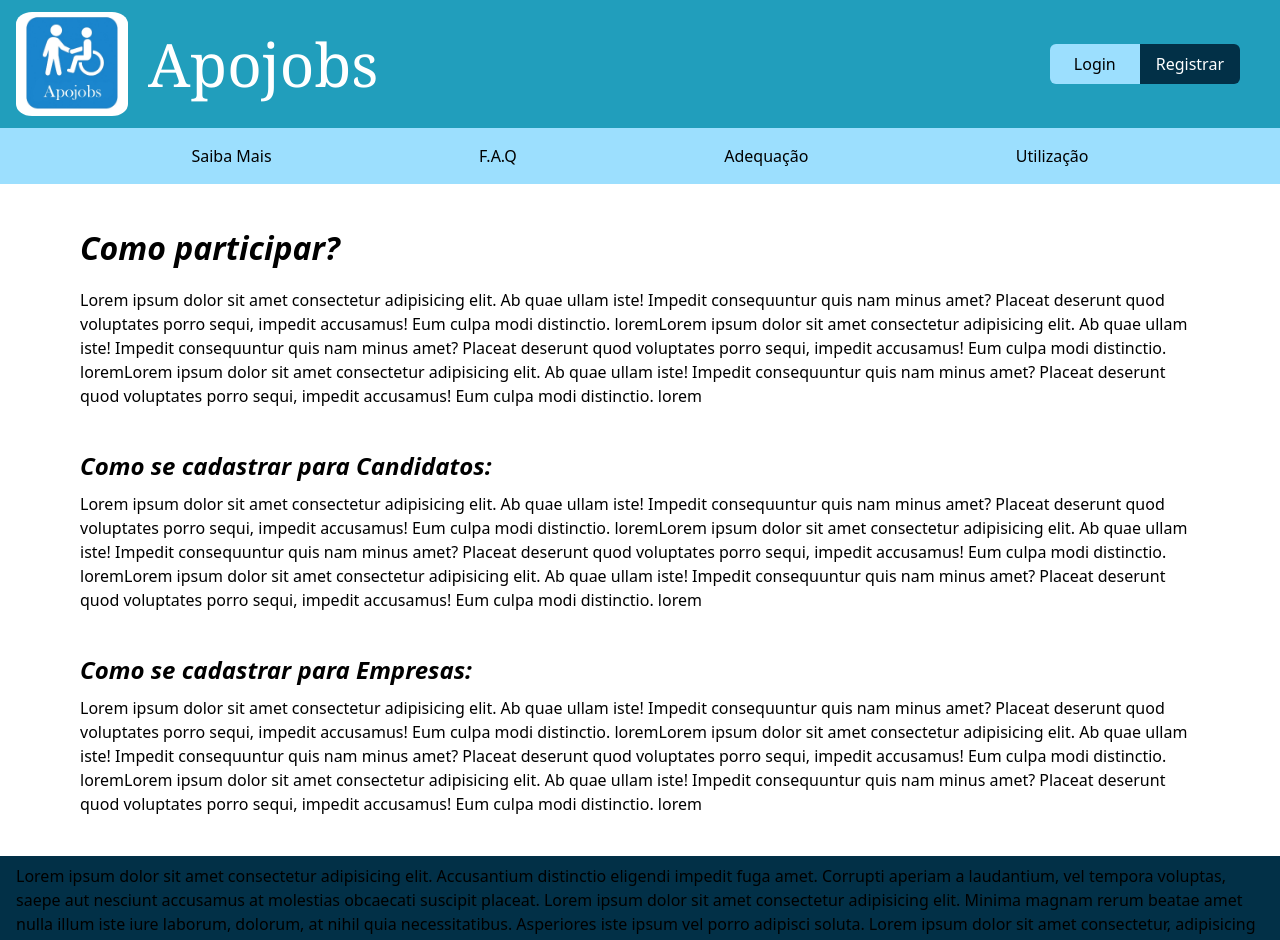
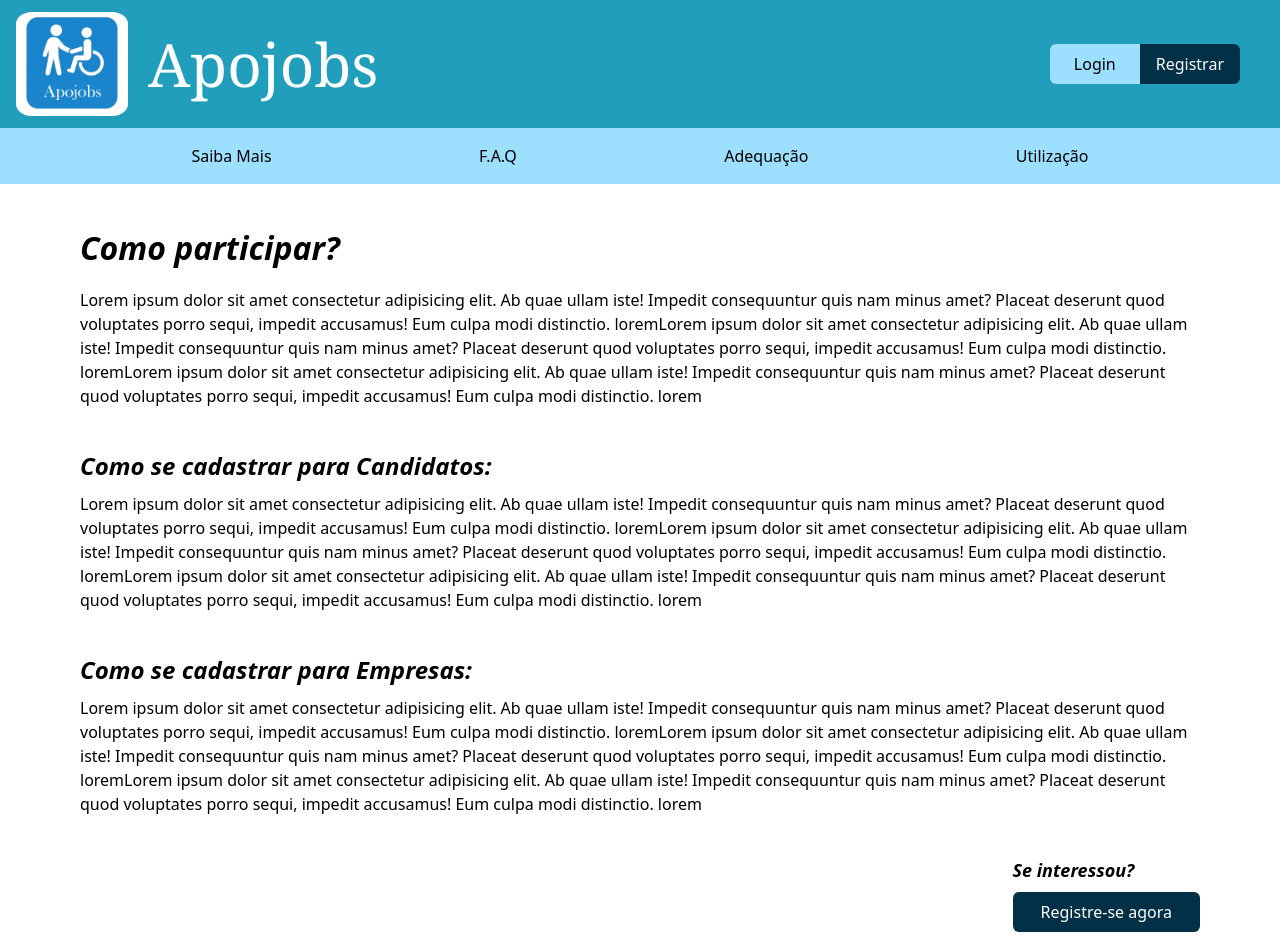
Before and after one commit to t4Facef/tic-2025-front, a React (Vite) app: page /adaptation in a window 1280 px wide. Shown: the top 940 px of the page. Built offline with nearby package versions, Linux system fonts and the light colour scheme.

Commit message:
Implementando página Adaptation

```diff
--- a/src/pages/adaptation.tsx
+++ b/src/pages/adaptation.tsx
@@ -1,3 +1,5 @@
+import GenericBlueButton  from "../components/buttons/generic_link_blue_button";
+
 export default function Adaptation() {
   const h1Style: React.CSSProperties = {
     fontWeight: "bold",
@@ -59,6 +61,12 @@ export default function Adaptation() {
         lorem
         </p>
       </div>
+      <div className="mt-10 items-end flex w-full flex-col">
+        <div className="space-y-2">
+          <p className="font-semibold text-lg italic">Se interessou?</p>
+          <GenericBlueButton color={3} link="/auth/entry" size="md">Registre-se agora</GenericBlueButton>
+        </div>
+      </div>
     </div>
   );
 }
```
